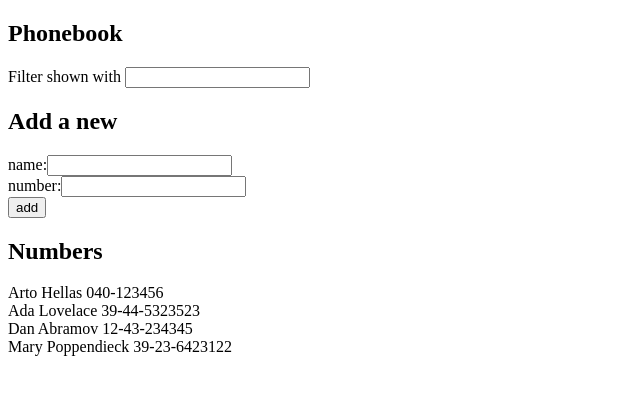
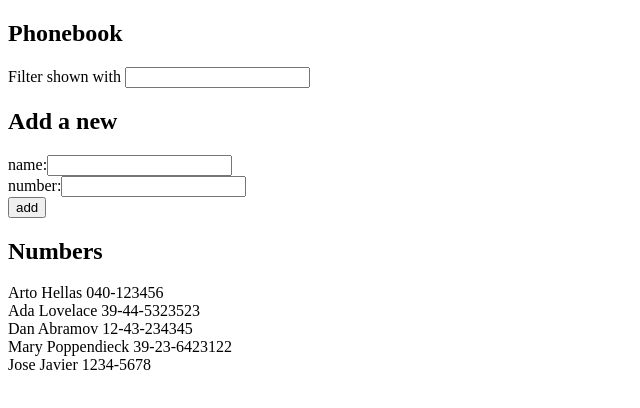
Before and after one commit to JKShima/FullStackOpen, a React (Vite) app in the folder Part2/phonebook/: page / in a window 1280 px wide. Shown: the top 408 px of the page, without its empty margins (0-640 px from the left). Built offline with nearby package versions, Linux system fonts and the light colour scheme; data requests are answered from the project's data file.

Commit message:
Exercise 2.12

```diff
--- a/Part2/phonebook/db.json
+++ b/Part2/phonebook/db.json
@@ -1,5 +1,5 @@
 {
-  "persons":[
+  "persons": [
     {
       "name": "Arto Hellas",
       "number": "040-123456",
@@ -19,6 +19,11 @@
       "name": "Mary Poppendieck",
       "number": "39-23-6423122",
       "id": 4
+    },
+    {
+      "name": "Jose Javier",
+      "number": "1234-5678",
+      "id": 5
     }
   ]
 }
--- a/Part2/phonebook/src/App.jsx
+++ b/Part2/phonebook/src/App.jsx
@@ -38,9 +38,13 @@ const App = () => {
       window.alert(`${newName} is already added to phonebook`)
     }
     else{
-      setPersons(persons.concat(personObject))
-      setNewName('')
-      setNewNumber('')
+      axios
+        .post('http://localhost:3001/persons', personObject)
+        .then(response => {
+          setPersons(persons.concat(response.data))
+          setNewName('')
+          setNewNumber('')
+        })
     }
 
   }
```
